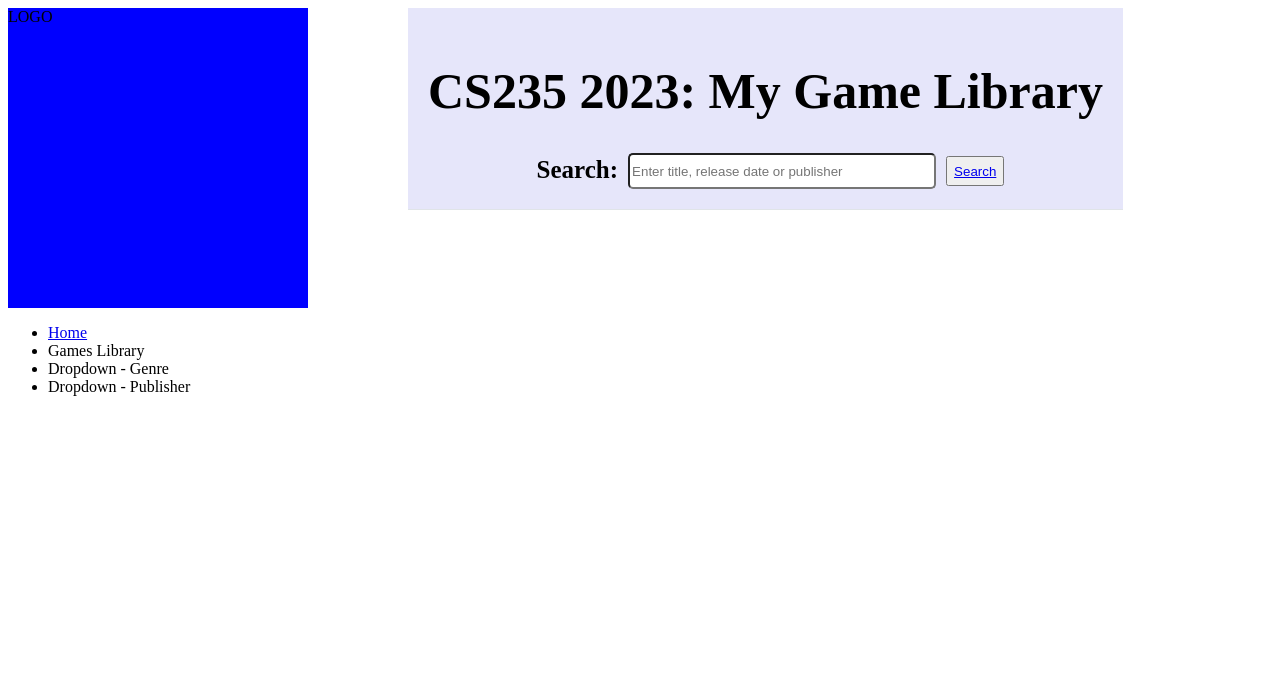
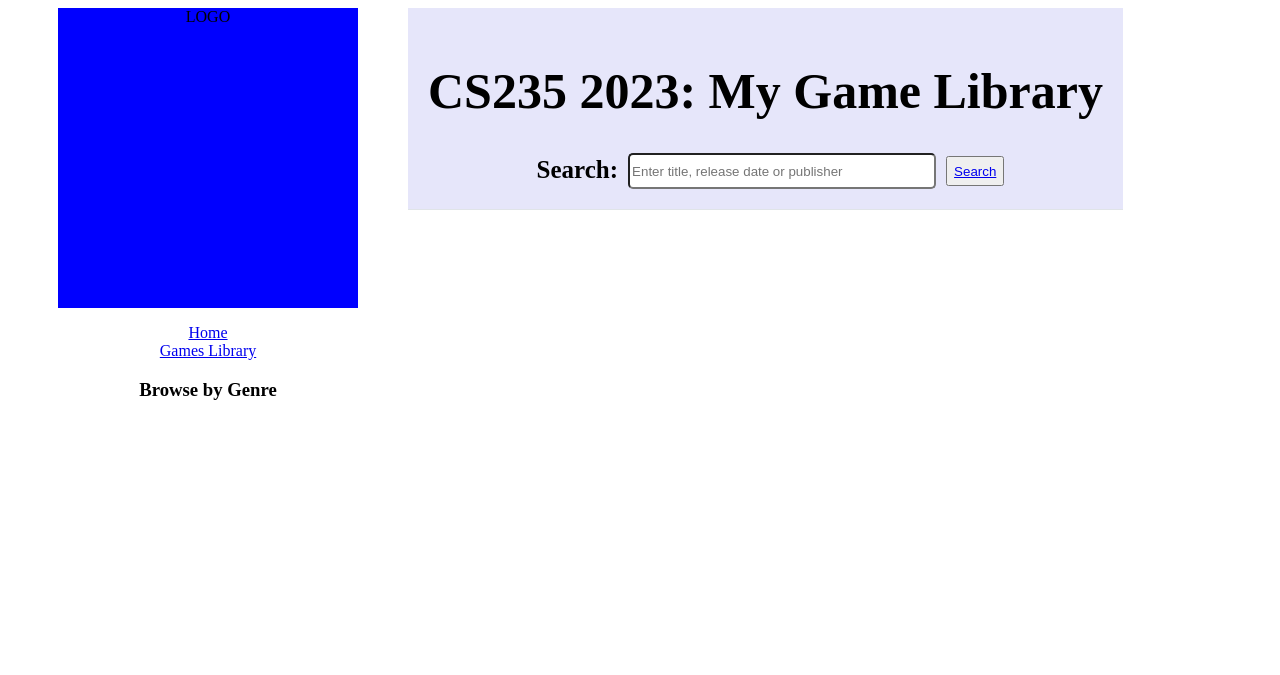
Before and after one commit to UoA-CS-Sindhwani-CS235-S2-2023/cs235-2023-gameswebapp-assignment-ryan744_jpen687, a Flask app: template games/templates/layout.html in a window 1280 px wide. Shown: the top 675 px of the page. Run offline with Flask 3, Linux system fonts and the light colour scheme; the template is opened without the code that fills it, so the values that code supplies are empty; some libraries are stand-ins or nearby versions.

Commit message:
Create starter nav bar

```diff
--- a/games/__init__.py
+++ b/games/__init__.py
@@ -23,4 +23,6 @@ def create_app():
         from .home import home
         app.register_blueprint(home.home_blueprint)
 
+        from .utilities import utilities
+        app.register_blueprint(utilities.utilities_blueprint)
     return app
--- a/games/adapters/memory_repository.py
+++ b/games/adapters/memory_repository.py
@@ -17,13 +17,13 @@ class MemoryRepository(AbstractRepository):
         self.__publishers.add(publisher)
 
     def get_publishers(self):
-        return self.__publishers
+        return list(self.__publishers)
 
     def add_genre(self, genre):
         self.__genres.add(genre)
 
     def get_genres(self):
-        return self.__genres
+        return list(self.__genres)
 
     def add_game(self, game):
         insort_left(self.__games, game, key=lambda x: x.title)
--- a/games/static/css/main.css
+++ b/games/static/css/main.css
@@ -4,7 +4,7 @@
 
 #header {
   padding: 20px;
-  background: 	#E6E6FA;
+  background: #E6E6FA;
   border-bottom: 1px solid #e0e4e8;
   font-size: 25px;
   font-weight: bold;
@@ -54,6 +54,13 @@
     flex-direction: column;
     height: 100%;
     width: 400px;
+    align-items: center;
+    text-align: center;
+}
+
+.no-list-style {
+  list-style: none;
+  padding-left: 0px;
 }
 
 .content {
--- a/games/templates/navigation.html
+++ b/games/templates/navigation.html
@@ -2,10 +2,16 @@
     <div id="nav-footer">
       <div class="main-logo">LOGO</div>
     </div>
-    <ul class="nav list">
+    <ul class="nav list no-list-style">
         <li><a href="/">Home</a></li>
-        <li>Games Library </li>
-        <li>Dropdown - Genre </li>
-        <li>Dropdown - Publisher</li>
+        <li><a href="/">Games Library</a></li>
+        <li>
+          <h3>Browse by Genre</h3>
+          <ul class="no-list-style">
+            {% for genre in genres %}
+              <li><a href="/">{{ genre.genre_name }}</a></li>
+            {% endfor %}
+          </ul>
+        </li>
     </ul>
 </nav>
```
Also changed, not shown: games/home/home.py (+6 -1 lines), games/utilities/services.py (added, +9 -0 lines), games/utilities/utilities.py (added, +14 -0 lines), games/utilities/__init__.py (added).
